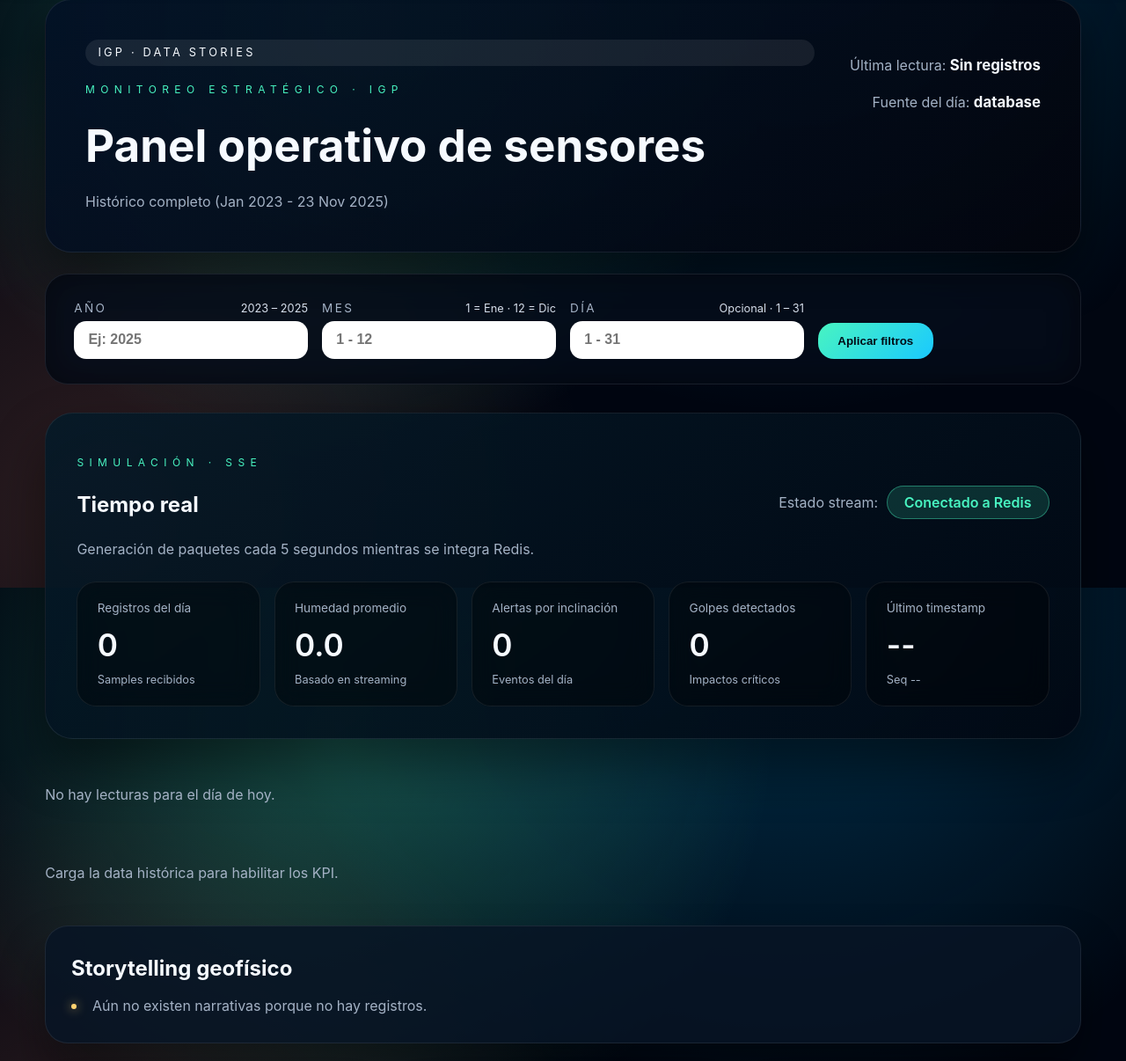
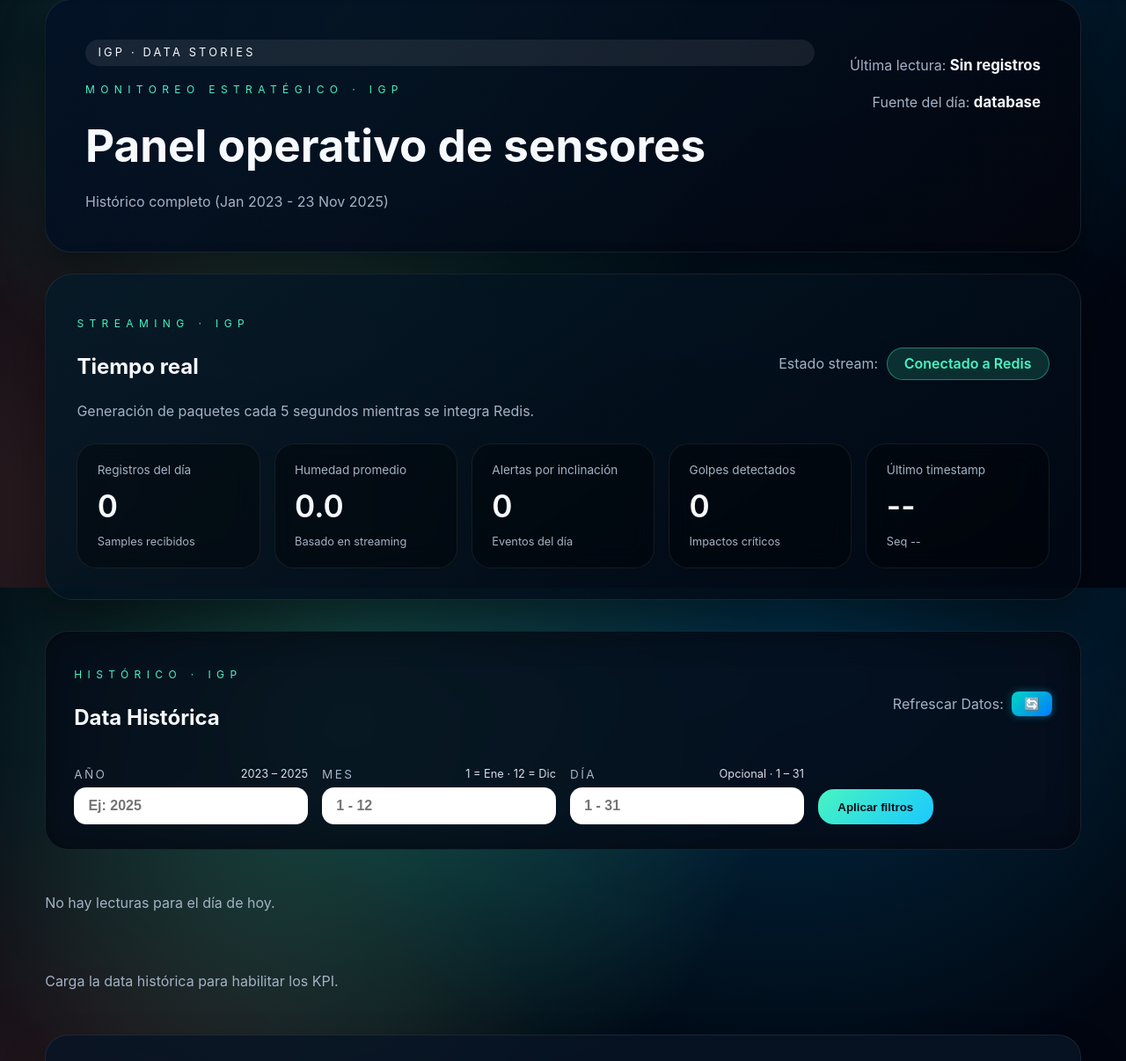
Before and after one commit to EduJhoncito/IOT-PROJECT, a Django app: page / in a window 1280 px wide. Shown: the part 132-1338 px from the top of the page at 88% size. Run offline with Django 5.2, Linux system fonts and the light colour scheme; a user stored in the database is signed in; tables that the repository leaves empty hold one stand-in row (values such as "Sample post").

Commit message:
feat(new btn refrehs)

```diff
--- a/monitoring/models.py
+++ b/monitoring/models.py
@@ -6,7 +6,7 @@ class SensorPacket(models.Model):
     Representa un lote (payload) recibido desde el borde: misma secuencia, timestamp y alerta.
     """
 
-    seq = models.PositiveIntegerField(unique=True, db_index=True)
+    seq = models.PositiveIntegerField(db_index=True)
     timestamp = models.DateTimeField(db_index=True)
     alerta = models.BooleanField(default=False)
     created_at = models.DateTimeField(auto_now_add=True)
--- a/monitoring/views.py
+++ b/monitoring/views.py
@@ -151,7 +151,7 @@ class DashboardView(LoginRequiredMixin, TemplateView):
                 'label': 'Pulso promedio',
                 'value': f"{stats.get('pulse_avg', 0):.1f}",
                 'suffix': 'u',
-                'helper': f"Fuente {stats.get('source', 'base de datos')}",
+                'helper': "Fuente Histórica",
             },
             {
                 'label': 'Pulso máximo',
--- a/static/css/base.css
+++ b/static/css/base.css
@@ -160,6 +160,7 @@ nav {
 
 .filter-bar {
     display: flex;
+    flex-direction: column;
     justify-content: center;
     gap: 1rem;
     margin: 1.25rem auto 2rem;
@@ -169,8 +170,36 @@ nav {
     background: rgba(5, 13, 26, 0.82);
     border: 1px solid rgba(255, 255, 255, 0.08);
     box-shadow: inset 0 0 35px rgba(0, 0, 0, 0.4);
-    max-width: 1200px;
     align-items: stretch;
+    width: 100%;
+}
+
+.refresh-box {
+    display: flex;
+    align-items: center;
+    gap: 10px;
+}
+
+.refresh-button {
+    background: linear-gradient(135deg, #00d7c1, #007bff);
+    color: white;
+    border: none;
+    padding: 6px 14px;
+    border-radius: 8px;
+    cursor: pointer;
+    font-size: 14px;
+    font-weight: 600;
+    transition: 0.25s ease;
+    box-shadow: 0 0 8px rgba(0, 200, 255, 0.4);
+}
+
+.refresh-button:hover {
+    transform: scale(1.05);
+    box-shadow: 0 0 12px rgba(0, 200, 255, 0.6);
+}
+
+.refresh-button:active {
+    transform: scale(0.97);
 }
 
 .filter-row {
--- a/static/js/dashboard.js
+++ b/static/js/dashboard.js
@@ -217,6 +217,10 @@
         const data = window.dashboardData || {};
         renderBarChart("pulseChart", data.monthlyPulse || []);
         renderLineChart("humidityChart", data.humidityTrend || []);
+        document.getElementById("refresh-btn").addEventListener("click", (e) => {
+            e.preventDefault();  // evita que el form GET se envíe
+            location.reload();   // recarga TODA la página
+        });
 
         initRealtimeStream(); // <<< IMPORTANTE
     });
--- a/templates/dashboard.html
+++ b/templates/dashboard.html
@@ -14,42 +14,10 @@
     </div>
 </section>
 
-<form method="get" class="filter-bar">
-    <div class="filter-row">
-        <label>
-            <div class="filter-label">
-                <span>Año</span>
-                <span class="hint">2023 – {{ filter_range.end_year }}</span>
-            </div>
-            <input class="filter-input" type="number" name="year" min="2023" max="{{ filter_range.end_year }}" placeholder="Ej: {{ filter_range.end_year }}" value="{{ active_filters.year|default_if_none:'' }}">
-        </label>
-        <label>
-            <div class="filter-label">
-                <span>Mes</span>
-                <span class="hint">1 = Ene · 12 = Dic</span>
-            </div>
-            <input class="filter-input" type="number" name="month" min="1" max="12" placeholder="1 - 12" value="{{ active_filters.month|default_if_none:'' }}">
-        </label>
-        <label>
-            <div class="filter-label">
-                <span>Día</span>
-                <span class="hint">Opcional · 1 – 31</span>
-            </div>
-            <input class="filter-input" type="number" name="day" min="1" max="31" placeholder="1 - 31" value="{{ active_filters.day|default_if_none:'' }}">
-        </label>
-        <div class="filter-actions">
-            <button type="submit">Aplicar filtros</button>
-            {% if filters_applied %}
-                <a class="ghost-button ghost-button--small" href="{{ filter_reset_url }}">Limpiar</a>
-            {% endif %}
-        </div>
-    </div>
-</form>
-
 <section class="realtime-panel">
     <div class="panel-header">
         <div>
-            <p class="eyebrow">Simulación · SSE</p>
+            <p class="eyebrow">Streaming · IGP</p>
             <h2>Tiempo real</h2>
             <p class="hero-subtitle">Generación de paquetes cada 5 segundos mientras se integra Redis.</p>
         </div>
@@ -86,6 +54,50 @@
         </article>
     </div>
 </section>
+
+<form method="get" class="filter-bar">
+    <div class="panel-header">
+        <div>
+            <p class="eyebrow">Histórico · IGP</p>
+            <h2>Data Histórica</h2>
+        </div>
+        <div class="live-status">
+            <span>Refrescar Datos:</span>
+            <button type="button" id="refresh-btn" class="refresh-button">
+                🔄
+            </button>
+        </div>
+    </div>
+    <div class="filter-row">
+        <label>
+            <div class="filter-label">
+                <span>Año</span>
+                <span class="hint">2023 – {{ filter_range.end_year }}</span>
+            </div>
+            <input class="filter-input" type="number" name="year" min="2023" max="{{ filter_range.end_year }}" placeholder="Ej: {{ filter_range.end_year }}" value="{{ active_filters.year|default_if_none:'' }}">
+        </label>
+        <label>
+            <div class="filter-label">
+                <span>Mes</span>
+                <span class="hint">1 = Ene · 12 = Dic</span>
+            </div>
+            <input class="filter-input" type="number" name="month" min="1" max="12" placeholder="1 - 12" value="{{ active_filters.month|default_if_none:'' }}">
+        </label>
+        <label>
+            <div class="filter-label">
+                <span>Día</span>
+                <span class="hint">Opcional · 1 – 31</span>
+            </div>
+            <input class="filter-input" type="number" name="day" min="1" max="31" placeholder="1 - 31" value="{{ active_filters.day|default_if_none:'' }}">
+        </label>
+        <div class="filter-actions">
+            <button type="submit">Aplicar filtros</button>
+            {% if filters_applied %}
+                <a class="ghost-button ghost-button--small" href="{{ filter_reset_url }}">Limpiar</a>
+            {% endif %}
+        </div>
+    </div>
+</form>
 
 <section class="stat-grid">
     {% for insight in daily_insights %}
```
Also changed, not shown: monitoring/migrations/0003_alter_sensorpacket_seq.py (added).
